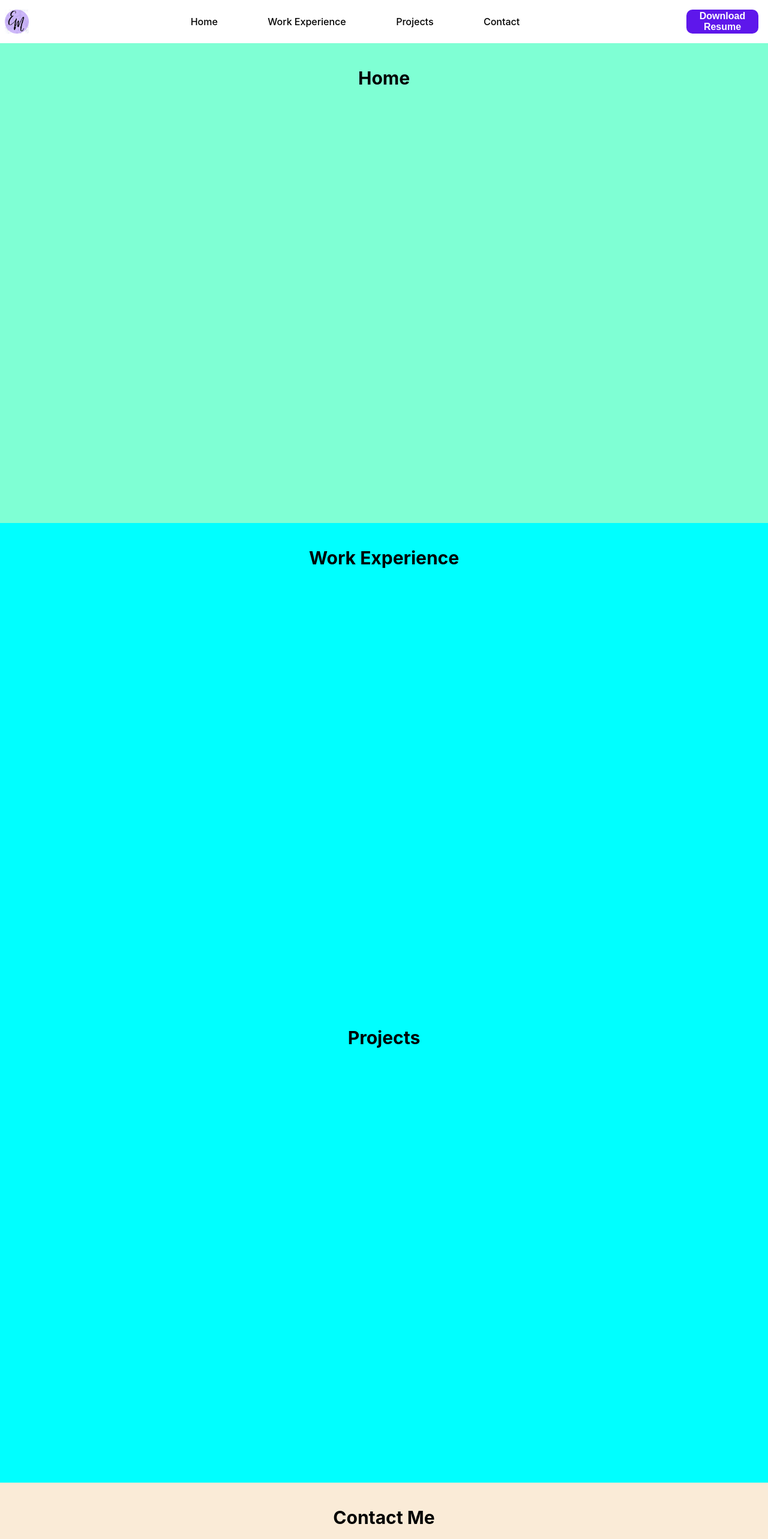
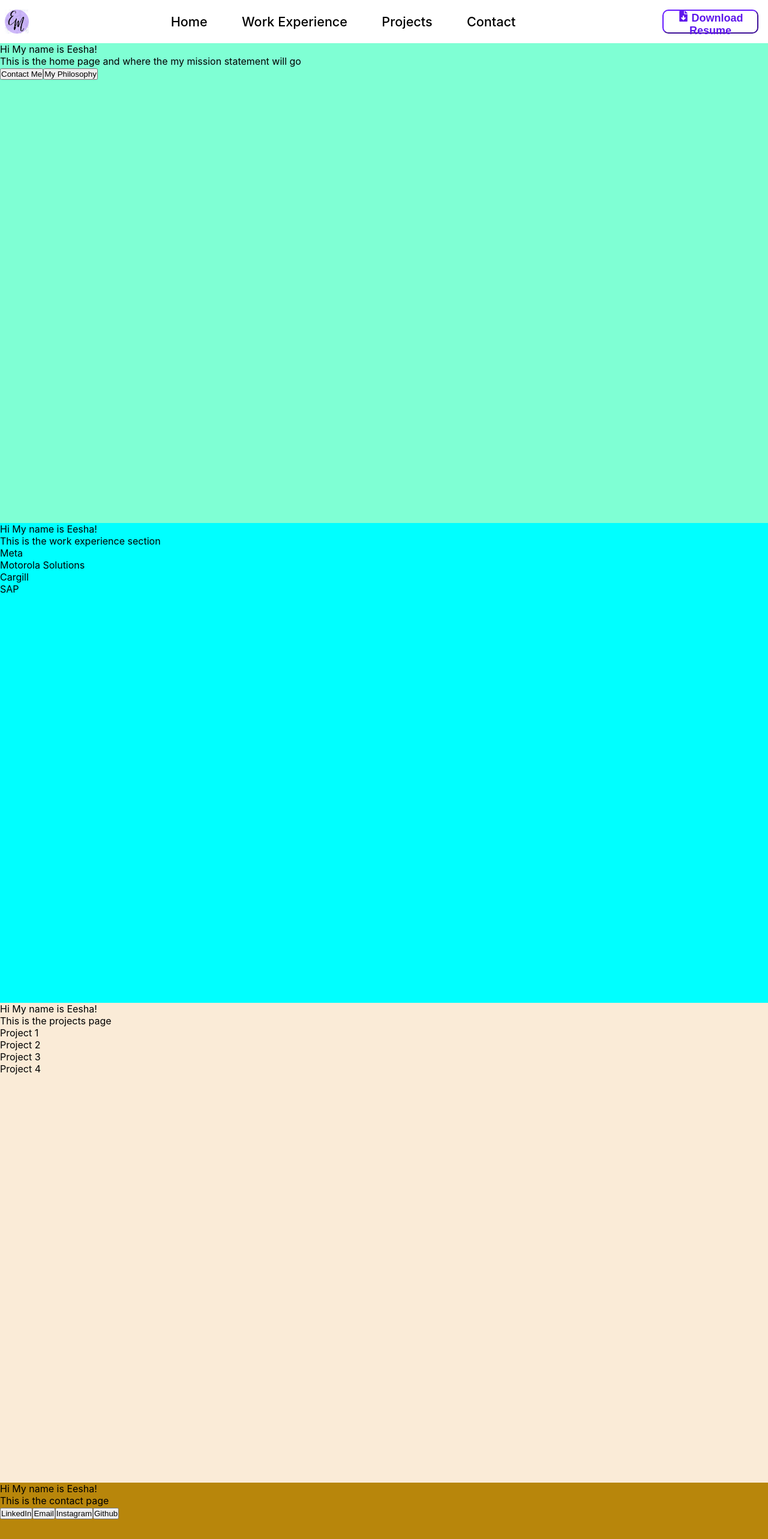
Before and after one commit to eeshamoona/personal-website-2022, a React (Create React App) app in the folder personal-website/: page / in a window 1280 px wide. Shown: the top 2566 px of the page at 60% size. Built offline with nearby package versions, Linux system fonts and the light colour scheme.

Commit message:
Style menu bar and draft out website content

```diff
--- a/personal-website/package.json
+++ b/personal-website/package.json
@@ -12,6 +12,7 @@
     "@types/react-dom": "^18.0.6",
     "react": "^18.2.0",
     "react-dom": "^18.2.0",
+    "react-icons": "^4.4.0",
     "react-scripts": "5.0.1",
     "typescript": "^4.8.2",
     "web-vitals": "^2.1.4"
--- a/personal-website/src/App.tsx
+++ b/personal-website/src/App.tsx
@@ -1,6 +1,12 @@
 import React, { useRef } from "react";
 import "./index.css";
 import "./styles/navbarStyles.css";
+import HomeView from "./views/HomeView";
+import ContactView from "./views/ContactView";
+import ProjectView from "./views/ProjectView";
+import WorkExperienceView from "./views/WorkExperienceView";
+
+import { FaFileDownload } from "react-icons/fa";
 
 function App() {
   const homeSection = useRef<null | HTMLDivElement>(null);
@@ -35,20 +41,23 @@ function App() {
             Contact
           </li>
         </ul>
-        <button className="resume"> Download Resume</button>
+        <button className="resume">
+          {" "}
+          <FaFileDownload /> Download Resume
+        </button>
       </div>
 
-      <div className="section section2" ref={homeSection}>
-        <h2>Home</h2>
+      <div className="section home" ref={homeSection}>
+        <HomeView />
       </div>
-      <div className="section section3" ref={workSection}>
-        <h2>Work Experience</h2>
+      <div className="section work" ref={workSection}>
+        <WorkExperienceView />
       </div>
-      <div className="section section3" ref={projectSection}>
-        <h2>Projects</h2>
+      <div className="section projects" ref={projectSection}>
+        <ProjectView />
       </div>
-      <div className="section section4" ref={contactSection}>
-        <h2>Contact Me</h2>
+      <div className="section contact" ref={contactSection}>
+        <ContactView />
       </div>
     </div>
   );
--- a/personal-website/src/index.css
+++ b/personal-website/src/index.css
@@ -5,9 +5,9 @@
 }
 
 body {
-  font-family: -apple-system, BlinkMacSystemFont, "Segoe UI", "Roboto", "Oxygen",
-    "Ubuntu", "Cantarell", "Fira Sans", "Droid Sans", "Helvetica Neue",
-    sans-serif;
+  font-family: PlusJakartaSans-ExtraBold, -apple-system, BlinkMacSystemFont,
+    "Segoe UI", Roboto, "Helvetica Neue", Arial, sans-serif, "Apple Color Emoji",
+    "Segoe UI Emoji", "Segoe UI Symbol";
   -webkit-font-smoothing: antialiased;
   -moz-osx-font-smoothing: grayscale;
 }
@@ -17,15 +17,15 @@ body {
   width: 100%;
 }
 
-.section2 {
+.home {
   background-color: aquamarine;
 }
-.section3 {
+.work {
   background-color: aqua;
 }
-.section4 {
+.projects {
   background-color: antiquewhite;
 }
-.section5 {
+.contact {
   background-color: darkgoldenrod;
 }
--- a/personal-website/src/styles/navbarStyles.css
+++ b/personal-website/src/styles/navbarStyles.css
@@ -16,15 +16,24 @@
 }
 
 .resume {
-  width: 15vh;
+  width: 20vh;
   height: 5vh;
   margin: 1vh;
   border-radius: 10px;
+  background-color: transparent;
+  border-color: #5e17eb;
+  color: #5e17eb;
+  font-size: large;
+  font-weight: bold;
+  transition: all 0.7s ease-in-out;
+}
+
+.resume:hover {
+  opacity: 80%;
   background-color: #5e17eb;
+  border: none;
   color: white;
-  border: none;
-  font-size: medium;
-  font-weight: bold;
+  cursor: pointer;
 }
 
 .nav-links {
@@ -32,6 +41,7 @@
   justify-content: space-around;
   align-items: center;
   width: 50%;
+  font-size: large;
 }
 
 @media (max-width: 500px) {
@@ -45,15 +55,17 @@ li {
 }
 
 .link {
-  padding: 10px;
-  border-radius: 5px;
+  padding: 1vh;
   cursor: pointer;
   font-weight: 500;
-  transition: all 0.5s ease-in-out;
+  font-size: larger;
+  transition: all 0.3s ease-in-out;
 }
 
 .link:hover {
-  background-color: aliceblue;
+  color: #5e17eb;
+  border-bottom: solid 3px #5e17eb;
+  font-size: x-large;
 }
 
 h2 {
--- /dev/null
+++ b/personal-website/src/views/ContactView.tsx
@@ -0,0 +1,19 @@
+import React from "react";
+
+function ContactView() {
+  return (
+    <div>
+      <p> Hi My name is Eesha!</p>
+      <p> This is the contact page</p>
+
+      <div>
+        <button> LinkedIn</button>
+        <button> Email</button>
+        <button> Instagram</button>
+        <button> Github</button>
+      </div>
+    </div>
+  );
+}
+
+export default ContactView;
--- /dev/null
+++ b/personal-website/src/views/HomeView.tsx
@@ -0,0 +1,17 @@
+import React from "react";
+
+function HomeView() {
+  return (
+    <div>
+      <p> Hi My name is Eesha!</p>
+      <p> This is the home page and where the my mission statement will go</p>
+
+      <div>
+        <button> Contact Me</button>
+        <button> My Philosophy</button>
+      </div>
+    </div>
+  );
+}
+
+export default HomeView;
--- /dev/null
+++ b/personal-website/src/views/ProjectView.tsx
@@ -0,0 +1,20 @@
+import React from "react";
+
+function ProjectView() {
+  return (
+    <div>
+      <p> Hi My name is Eesha!</p>
+      <p> This is the projects page </p>
+      <div>
+        <div>Project 1</div>
+        <div>Project 2</div>
+        <div>
+          <div>Project 3</div>
+          <div>Project 4</div>
+        </div>
+      </div>
+    </div>
+  );
+}
+
+export default ProjectView;
--- /dev/null
+++ b/personal-website/src/views/WorkExperienceView.tsx
@@ -0,0 +1,27 @@
+import React from "react";
+
+function WorkExperienceView() {
+  return (
+    <div>
+      <p> Hi My name is Eesha!</p>
+      <p> This is the work experience section</p>
+
+      <div>
+        <div>
+          <p>Meta</p>
+        </div>
+        <div>
+          <p> Motorola Solutions</p>
+        </div>
+        <div>
+          <p> Cargill</p>
+        </div>
+        <div>
+          <p> SAP</p>
+        </div>
+      </div>
+    </div>
+  );
+}
+
+export default WorkExperienceView;
```
Also changed, not shown: 1 other file (tests, documents, lock files or other folders).
